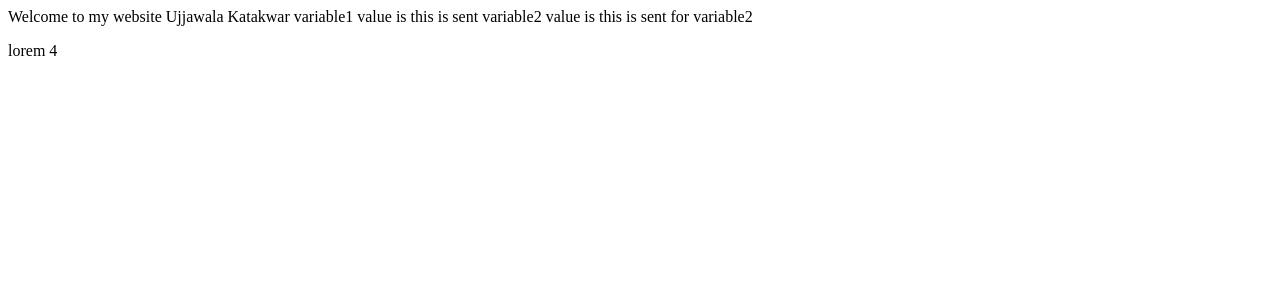
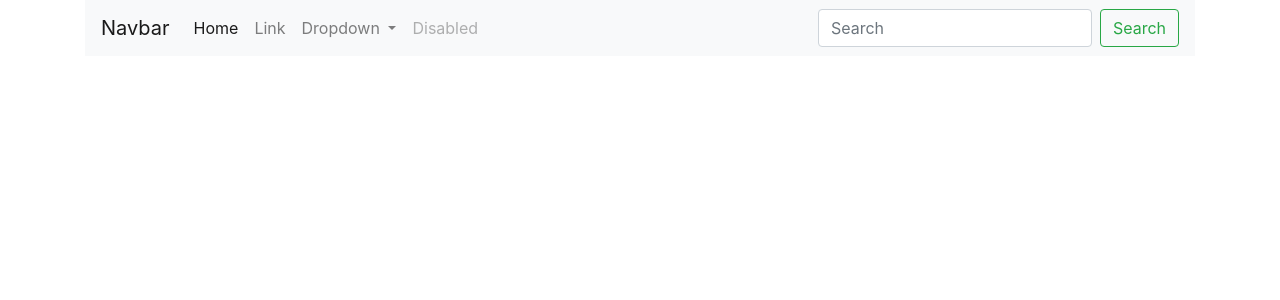
Before and after one commit to ujjawala1501/Django-proj, a Django app: page / in a window 1280 px wide. Shown: the top 300 px of the page. Run offline with Django 5.2, Linux system fonts and the light colour scheme; some libraries are stand-ins or nearby versions.

Commit message:
changed index.html

```diff
--- a/Home/views.py
+++ b/Home/views.py
@@ -2,8 +2,9 @@ from django.shortcuts import render, HttpResponse
 
 # Create your views here.
 def index(request):
+    #context is a set of variable which gets sent from here to index.html
     context ={
-        "variable1" : "this is sent",
+        "variable1" : "this is sent from views.py ",
         "variable2" : "this is sent for variable2"
     }
     return render(request,'index.html',context)
--- a/templates/index.html
+++ b/templates/index.html
@@ -1,15 +1,56 @@
-<!DOCTYPE html>
+<!doctype html>
 <html lang="en">
-    <head>
-        <meta charset="UTF-8">
-        <meta name="viewport" content="width=device-width", initial-scale=1.0">
-        <title>Document</title>
-    </head>
-    <body>
-        Welcome to my website Ujjawala Katakwar
-        variable1 value is {{variable1}}
-        variable2 value is {{variable2}}
-        <p>
-            lorem 4
-        </p>
-    </body>
+<head>
+    <!-- Required meta tags -->
+    <meta charset="utf-8">
+    <meta name="viewport" content="width=device-width, initial-scale=1, shrink-to-fit=no">
+
+    <!-- Bootstrap CSS -->
+    <link href="https://cdn.jsdelivr.net/npm/bootstrap@4.4.1/dist/css/bootstrap.min.css" rel="stylesheet">
+
+    <title>Added Nav bar</title>
+</head>
+<body>
+    <div class="container">
+        <nav class="navbar navbar-expand-lg navbar-light bg-light">
+            <a class="navbar-brand" href="#">Navbar</a>
+            <button class="navbar-toggler" type="button" data-toggle="collapse" data-target="#navbarSupportedContent" aria-controls="navbarSupportedContent" aria-expanded="false" aria-label="Toggle navigation">
+                <span class="navbar-toggler-icon"></span>
+            </button>
+            <div class="collapse navbar-collapse" id="navbarSupportedContent">
+                <ul class="navbar-nav mr-auto">
+                    <li class="nav-item active">
+                        <a class="nav-link" href="#">Home <span class="sr-only">(current)</span></a>
+                    </li>
+                    <li class="nav-item">
+                        <a class="nav-link" href="#">Link</a>
+                    </li>
+                    <li class="nav-item dropdown">
+                        <a class="nav-link dropdown-toggle" href="#" id="navbarDropdown" role="button" data-toggle="dropdown" aria-haspopup="true" aria-expanded="false">
+                            Dropdown
+                        </a>
+                        <div class="dropdown-menu" aria-labelledby="navbarDropdown">
+                            <a class="dropdown-item" href="#">Action</a>
+                            <a class="dropdown-item" href="#">Another action</a>
+                            <div class="dropdown-divider"></div>
+                            <a class="dropdown-item" href="#">Something else here</a>
+                        </div>
+                    </li>
+                    <li class="nav-item">
+                        <a class="nav-link disabled" href="#" tabindex="-1" aria-disabled="true">Disabled</a>
+                    </li>
+                </ul>
+                <form class="form-inline my-2 my-lg-0">
+                    <input class="form-control mr-sm-2" type="search" placeholder="Search" aria-label="Search">
+                    <button class="btn btn-outline-success my-2 my-sm-0" type="submit">Search</button>
+                </form>
+            </div>
+        </nav>
+    </div>
+
+    <!-- Bootstrap JS, Popper.js, and jQuery (optional) -->
+    <script src="https://code.jquery.com/jquery-3.4.1.slim.min.js"></script>
+    <script src="https://cdn.jsdelivr.net/npm/popper.js@1.16.0/dist/umd/popper.min.js"></script>
+    <script src="https://stackpath.bootstrapcdn.com/bootstrap/4.4.1/js/bootstrap.min.js"></script>
+</body>
+</html>
```
